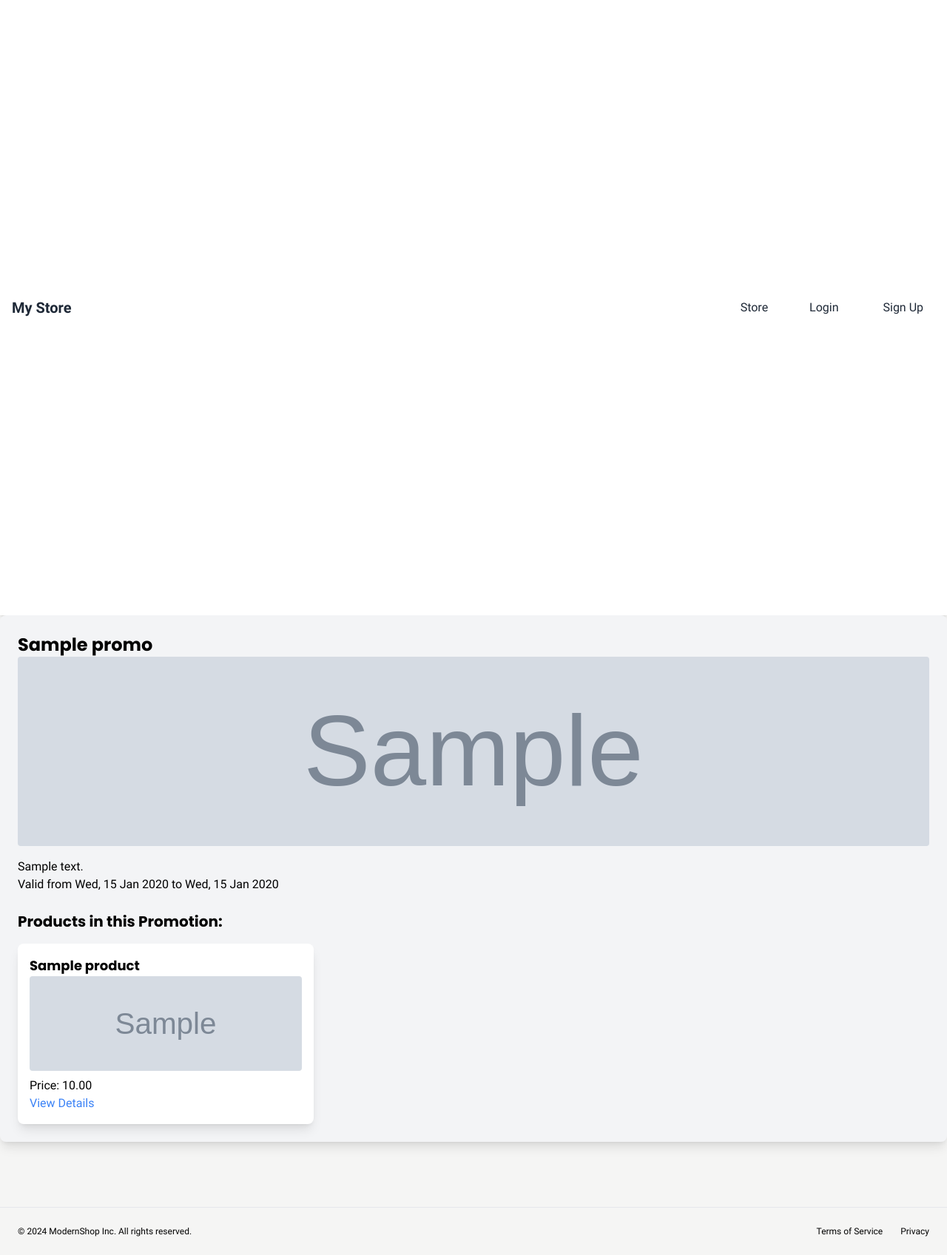
After one commit to DillonAdriyan/app-studio, a Django app: page /promo/1/ in a window 1280 px wide. The commit adds this page. Shown: the whole page at 74% size. Run offline with Django 5.2, Linux system fonts and the light colour scheme; tables that the repository leaves empty hold one stand-in row (values such as "Sample post"); grey boxes marked "Sample" are stand-in pictures.

Commit message:
add promo, product detail and ajax for add cart

```diff
--- a/static/css/output.css
+++ b/static/css/output.css
@@ -969,6 +973,10 @@ video {
   height: 100%;
 }
 
+.h-32 {
+  height: 8rem;
+}
+
 .min-h-screen {
   min-height: 100vh;
 }
@@ -1887,6 +1924,11 @@ video {
   color: rgb(234 179 8 / var(--tw-text-opacity));
 }
 
+.text-blue-500 {
+  --tw-text-opacity: 1;
+  color: rgb(59 130 246 / var(--tw-text-opacity));
+}
+
 .underline {
   text-decoration-line: underline;
 }
--- a/store/templates/base.html
+++ b/store/templates/base.html
@@ -50,15 +50,8 @@
     </nav>
 
     <div class="container flex flex-col min-h-screen">
-        {% if messages %}
-            <div class="space-y-4">
-                {% for message in messages %}
-                    <div class="bg-{{ message.tags }}-100 border-l-4 border-{{ message.tags }}-500 text-{{ message.tags }}-700 p-4" role="alert">
-                        <p>{{ message }}</p>
-                    </div>
-                {% endfor %}
-            </div>
-        {% endif %}
+<div id="message-container" class="container mx-auto px-4 py-2 fixed top-0 transition duration-300"></div>
+
 
         {% block content %}
         {% endblock %}
@@ -73,6 +66,55 @@
             </nav>
         </div>
     </footer>
+<!-- Add this inside your HTML <head> or at the end of the body -->
+<script>
+function addToCart(productId) {
+    fetch(`/orders/${productId}/`, {
+        method: "POST",
+        headers: {
+            "X-CSRFToken": "{{ csrf_token }}",
+            "Content-Type": "application/json",
+        }
+    })
+    .then(response => response.json())
+    .then(data => {
+        // Clear existing messages
+        const messageContainer = document.getElementById('message-container');
+        messageContainer.innerHTML = '';
+
+        // Display new messages
+        if (data.messages) {
+            data.messages.forEach(message => {
+                const div = document.createElement('div');
+                div.className = `
+                    p-4 mb-4 text-white rounded-lg shadow-md opacity-0 transform transition duration-500 ease-out
+                    ${message.tags === 'success' ? 'bg-green-500' : ''}
+                    ${message.tags === 'error' ? 'bg-red-500' : ''}
+                    ${message.tags === 'warning' ? 'bg-yellow-500' : ''}
+                    ${message.tags === 'info' ? 'bg-blue-500' : ''}
+                `;
+                div.textContent = message.text;
+                messageContainer.appendChild(div);
+
+                // Trigger appearance animation
+                setTimeout(() => {
+                    div.classList.add('opacity-100', 'translate-y-0');
+                }, 10);
+
+                // Auto-hide the message after 3 seconds with fade-out effect
+                setTimeout(() => {
+                    div.classList.remove('opacity-100');
+                    div.classList.add('opacity-0');
+                    setTimeout(() => div.remove(), 500);  // Remove the element after fade-out
+                }, 3000);
+            });
+        }
+    })
+    .catch(error => console.error('Error:', error));
+}
+</script>
+
+
 
     <script>
         const menuToggle = document.getElementById('menuToggle');
--- /dev/null
+++ b/store/templates/store/detail/promo_detail.html
@@ -0,0 +1,24 @@
+{% extends "base.html" %}
+
+{% block content %}
+<div class="promo-detail-section p-6 bg-gray-100 rounded-lg shadow-lg">
+    <h1 class="text-2xl font-bold">{{ promo.title }}</h1>
+    <img src="{{ promo.banner.url }}" alt="{{ promo.title }}" class="w-full h-64 object-cover rounded mb-4">
+    <p>{{ promo.description }}</p>
+    <p>Valid from {{ promo.start_date|date:"D, d M Y" }} to {{ promo.end_date|date:"D, d M Y" }}</p>
+
+    <h2 class="mt-6 text-xl font-semibold">Products in this Promotion:</h2>
+    <div class="grid grid-cols-1 md:grid-cols-2 lg:grid-cols-3 gap-4 mt-4">
+        {% for product in promo_products %}
+            <div class="product-card bg-white rounded-lg shadow-lg p-4">
+                <h3 class="font-bold text-lg">{{ product.name }}</h3>
+                <img src="{{ product.image.url }}" alt="{{ product.name }}" class="w-full h-32 object-cover rounded mb-2">
+                <p>Price: {{ product.price }}</p>
+                <a href="{% url 'product_detail' product.id %}" class="text-blue-500">View Details</a>
+            </div>
+        {% empty %}
+            <p>No products in this promotion.</p>
+        {% endfor %}
+    </div>
+</div>
+{% endblock %}
--- a/store/urls.py
+++ b/store/urls.py
@@ -1,5 +1,5 @@
 from django.urls import path
-from .views import login, logout, homepage, signup, CheckOut, OrderView, store, add_to_cart, cart, add_quantity, remove_quantity, wishlist, add_to_wishlist,product_detail, rate_product, download_invoice
+from .views import login, logout, homepage, signup, CheckOut, OrderView, store, add_to_cart, cart, add_quantity, remove_quantity, wishlist, add_to_wishlist,product_detail, rate_product, download_invoice, promo_detail
 from django.conf.urls.static import static
 from django.conf import settings
 from .views import InstagramDataView
@@ -24,6 +24,7 @@ urlpatterns = [
 
     # url api
     path('api/instagram-data/', InstagramDataView.as_view(), name='instagram-data'),
+    path('promo/<int:promo_id>/', promo_detail, name='promo_detail'),
 
 ] + static(settings.MEDIA_URL, document_root=settings.MEDIA_ROOT)
 urlpatterns += static(settings.STATIC_URL, document_root=settings.STATIC_ROOT)
--- a/store/views.py
+++ b/store/views.py
@@ -4,6 +4,7 @@ from django.contrib import messages
 from django.contrib.auth import authenticate, login as auth_login, logout as auth_logout
 from django.contrib.auth.decorators import login_required
 from django.utils.decorators import method_decorator
+from django.views.decorators.http import require_POST
 from django.views import View
 from .models import Product, Category, Order,OrderItem, Cart, CartItem, Wishlist, Rating, Promo
 from django.db.models import Avg
@@ -130,6 +131,14 @@ def store(request):
         'active_promos': active_promos,  # Kirim promo ke template
     })
 
+def promo_detail(request, promo_id):
+    promo = get_object_or_404(Promo, id=promo_id)
+    promo_products = promo.products.filter(is_active=True)  # Ambil hanya produk aktif yang terkait dengan promo
+
+    return render(request, 'store/detail/promo_detail.html', {
+        'promo': promo,
+        'promo_products': promo_products,
+    })
 
 
 def signup(request):
@@ -348,25 +357,31 @@ class OrderView(View):
 
 
 @login_required
+@require_POST
 def add_to_cart(request, product_id):
     product = get_object_or_404(Product, id=product_id)
     if product.stock < 1:
         messages.error(request, f"{product.name} is out of stock.")
-        return redirect('store')
+    else:
+        cart, created = Cart.objects.get_or_create(customer=request.user)
+        cart_item, created = cart.items.get_or_create(product=product)
 
-    cart, created = Cart.objects.get_or_create(customer=request.user)
-    cart_item, created = cart.items.get_or_create(product=product)
+        if not created and cart_item.quantity < product.stock:
+            cart_item.quantity = F('quantity') + 1
+            cart_item.save()
+            messages.success(request, f"{product.name} has been added to your cart.")
+        elif not created:
+            messages.error(request, f"Cannot add more {product.name}. Only {product.stock} left in stock.")
 
-    if not created:
-        if cart_item.quantity < product.stock:
-            cart_item.quantity = F('quantity') + 1
-        else:
-            messages.error(request, f"Cannot add more {product.name}. Only {product.stock} left in stock.")
-            return redirect('cart')
+    # Collect messages to send as JSON
+    message_data = [
+        {"text": message.message, "tags": message.tags}
+        for message in messages.get_messages(request)
+    ]
+    return JsonResponse({"messages": message_data})
 
-    cart_item.save()
-    messages.success(request, f"{product.name} has been added to your cart.")
-    return redirect('store')
+
+
 
 
 
@@ -448,9 +463,10 @@ def rate_product(request, product_id):
 
 
 def product_detail(request, product_id):
- product = get_object_or_404(Product, id=product_id)
+    product = get_object_or_404(Product, id=product_id, is_active=True)
+    recently_viewed_products = Product.objects.filter(is_active=True).exclude(id=product.id)[:3]  # Produk yang baru saja dilihat (dummy)
 
- return render(request,
- 'store/detail/product.html', context = {
-  'product':product
- })
+    return render(request, 'store/product_detail.html', {
+        'product': product,
+        'recently_viewed_products': recently_viewed_products,
+    })
```
Also changed, not shown: other parts of static/css/output.css (+82 -0 lines), store/templates/store/detail/product.html (+81 -0 lines), store/templates/store/store.html (+9 -4 lines).
